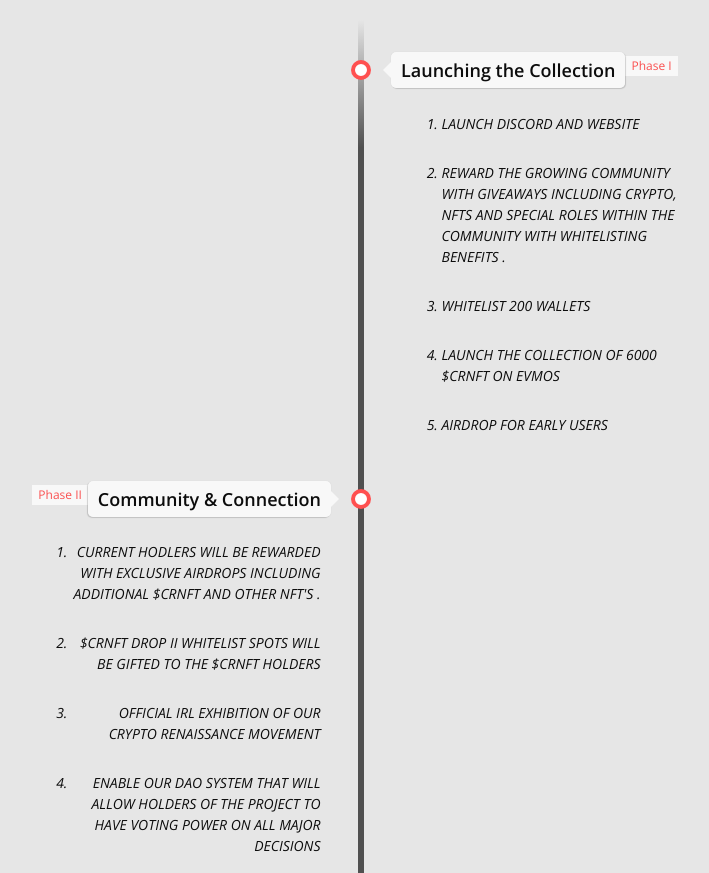
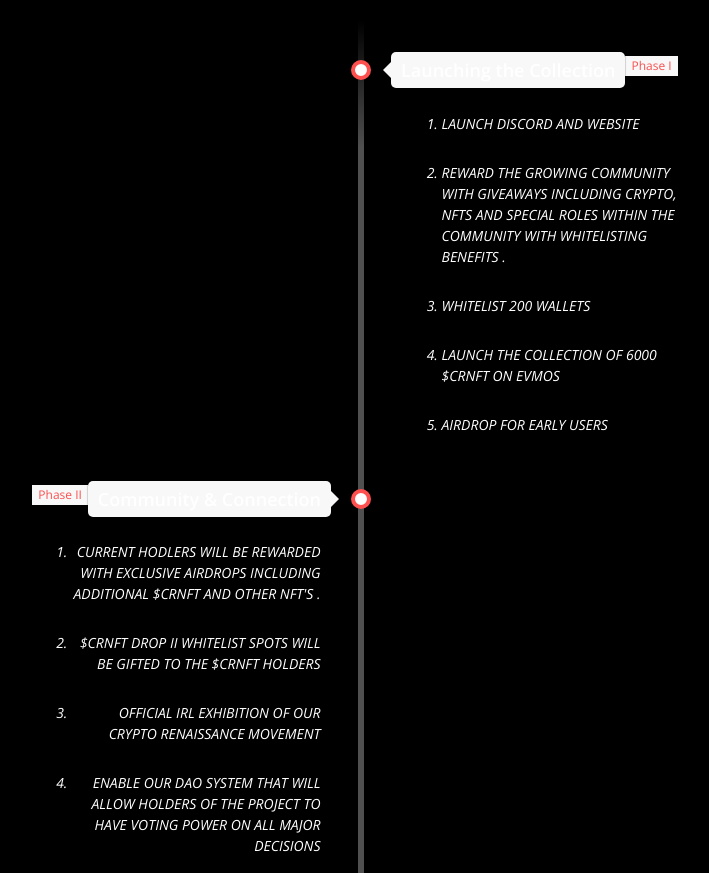
Before and after one commit to Chapobulli/ROADMAPCREVMOS, a plain HTML site: page index.html in a window 1280 px wide. Shown: the top 873 px of the page, without its empty margins (279-988 px from the left). Drawn offline with nearby package versions, Linux system fonts and the light colour scheme.

Commit message:
Update style.css

```diff
--- a/css/style.css
+++ b/css/style.css
@@ -1,9 +1,9 @@
 body {
   margin: 0;
   padding: 0;
-  background: rgb(230,230,230);
+  background: rgb(0, 0, 0);
 
-  color: rgb(12, 12, 12);
+  color: rgb(255, 255, 255);
   font-family: 'Open Sans', sans-serif;
   font-size: 112.5%;
   line-height: 1.6em;
```
